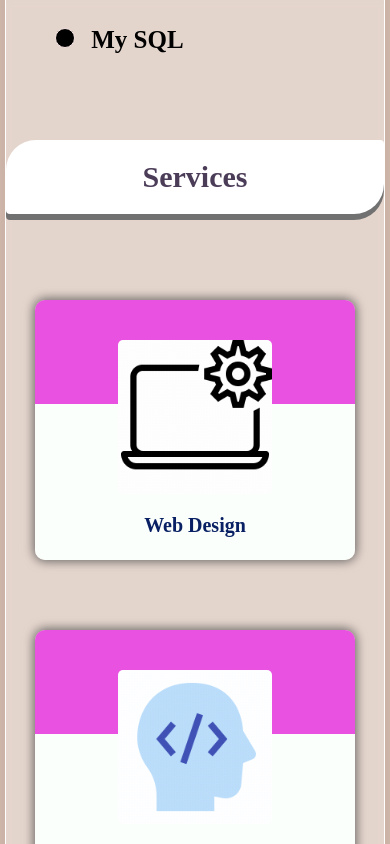
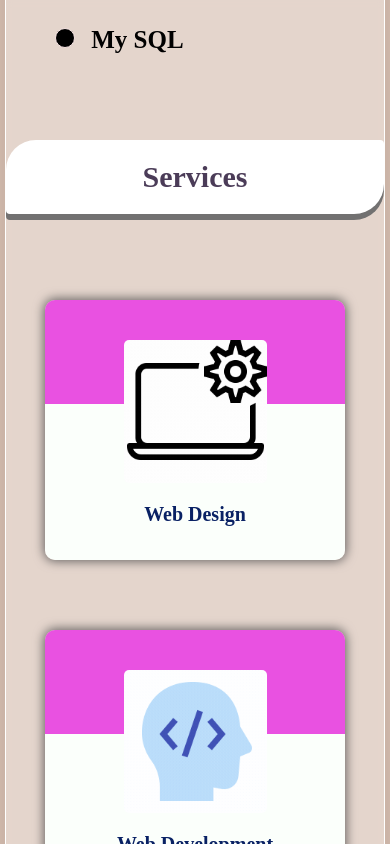
Before and after one commit to saifeuddin/Portfo, a Next.js app: page / in a window 390 px wide. Shown: the part 1396-2240 px from the top of the page. Built offline with nearby package versions, Linux system fonts and the light colour scheme; a web font is replaced by a local one.

Commit message:
aervicw 3

```diff
--- a/styles/Services.module.css
+++ b/styles/Services.module.css
@@ -137,7 +137,7 @@
     }
 
     .single {
-        width: 320px;
+        width: 300px;
         height: 260px;
     }
 
```
